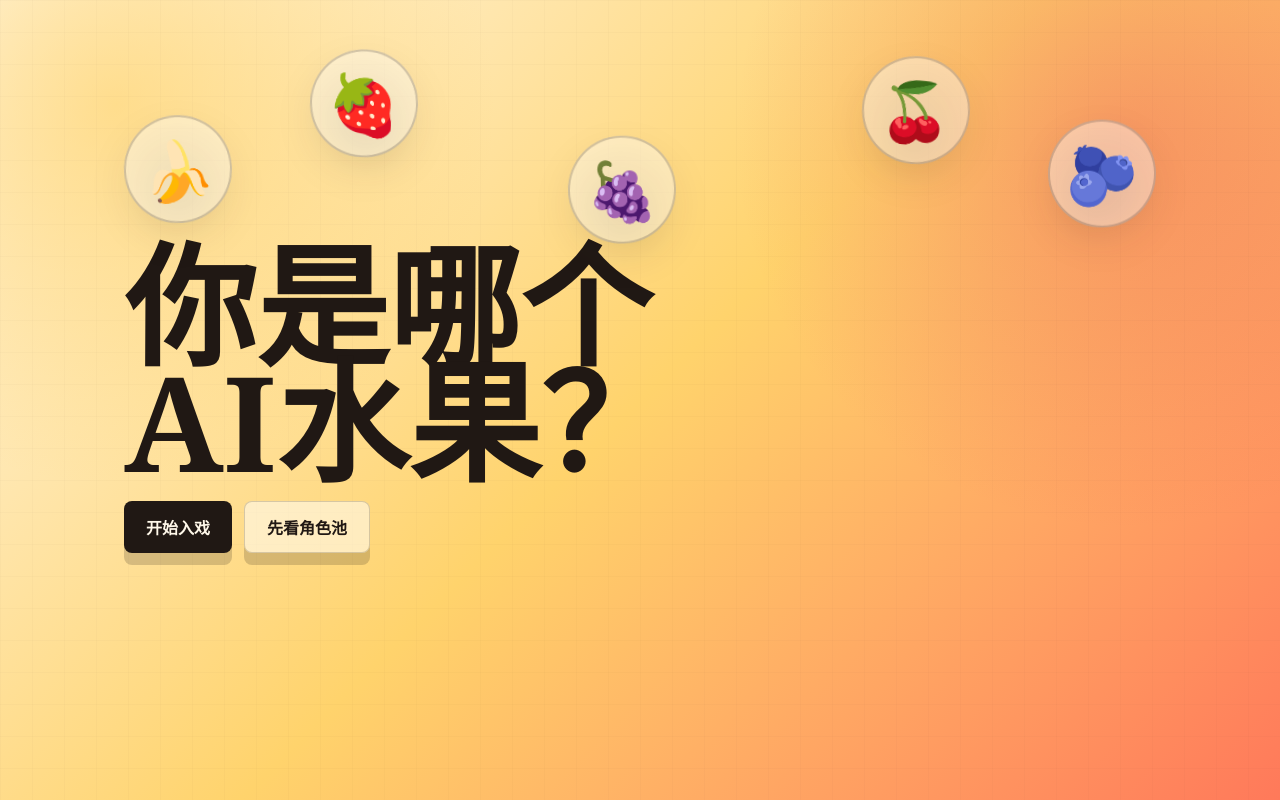
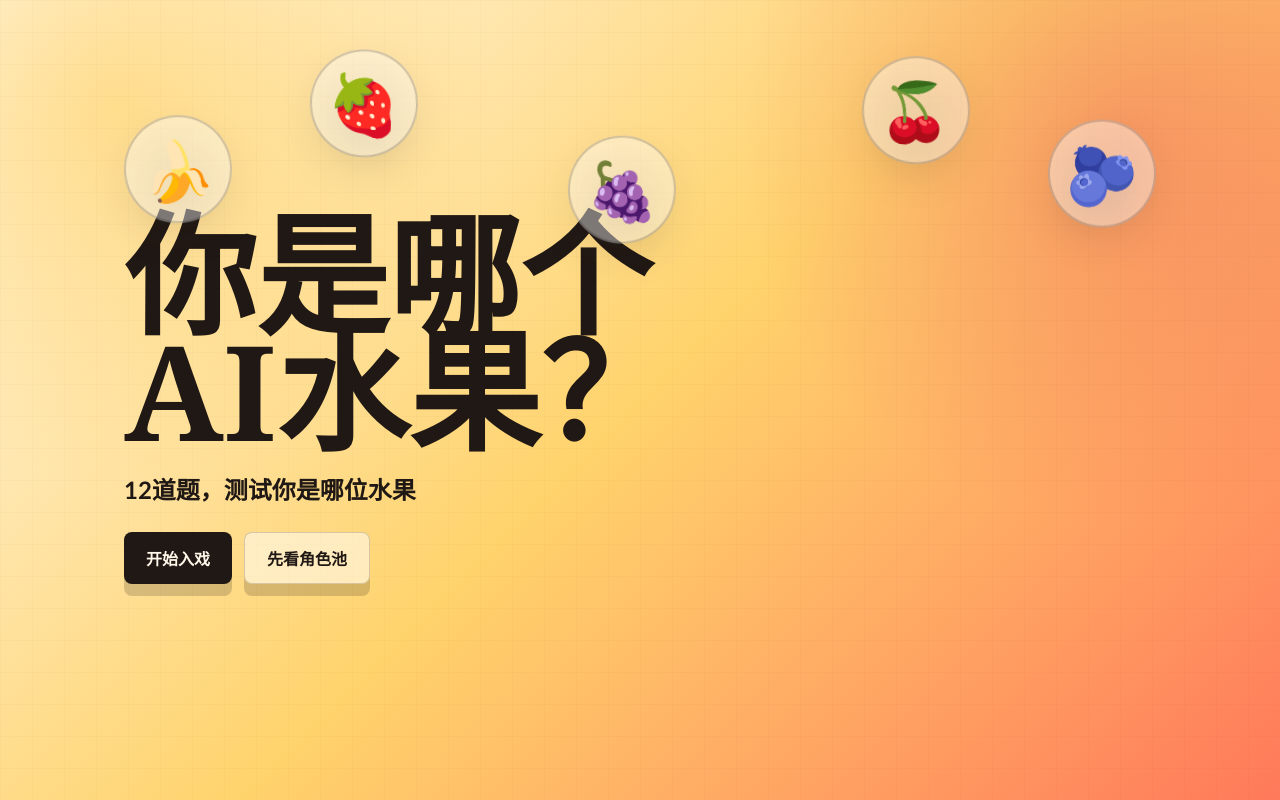
Before and after one commit to stefannns/aifruittest, a plain HTML site: page index.html in a window 1280 px wide. Drawn offline with Linux system fonts and the light colour scheme.

Commit message:
Add concise homepage subtitle

```diff
--- a/index.html
+++ b/index.html
@@ -702,6 +702,7 @@
         <div class="fruit">🫐</div>
       </div>
       <h1>你是哪个<br>AI水果？</h1>
+      <p class="lede">12道题，测试你是哪位水果</p>
       <div class="action-row">
         <button class="primary" id="startBtn">开始入戏</button>
         <button class="secondary" id="peekBtn">先看角色池</button>
```
